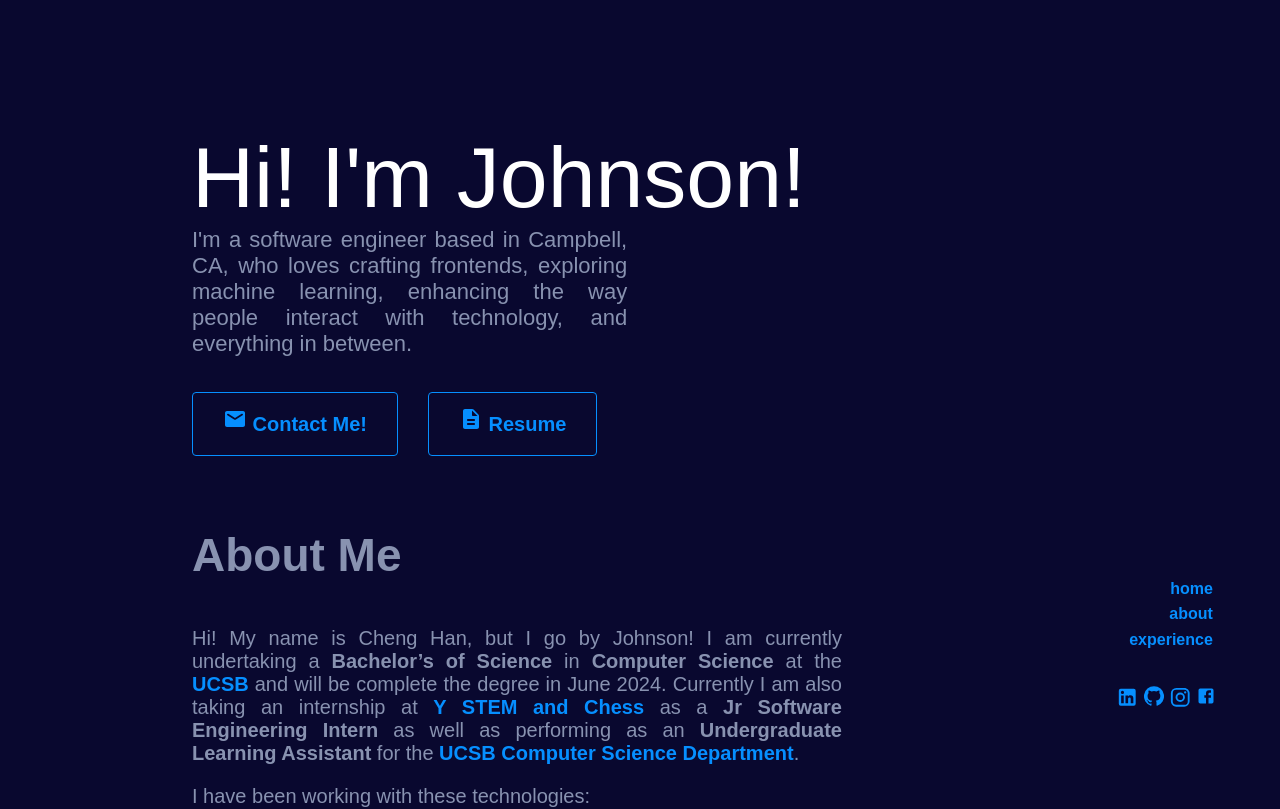
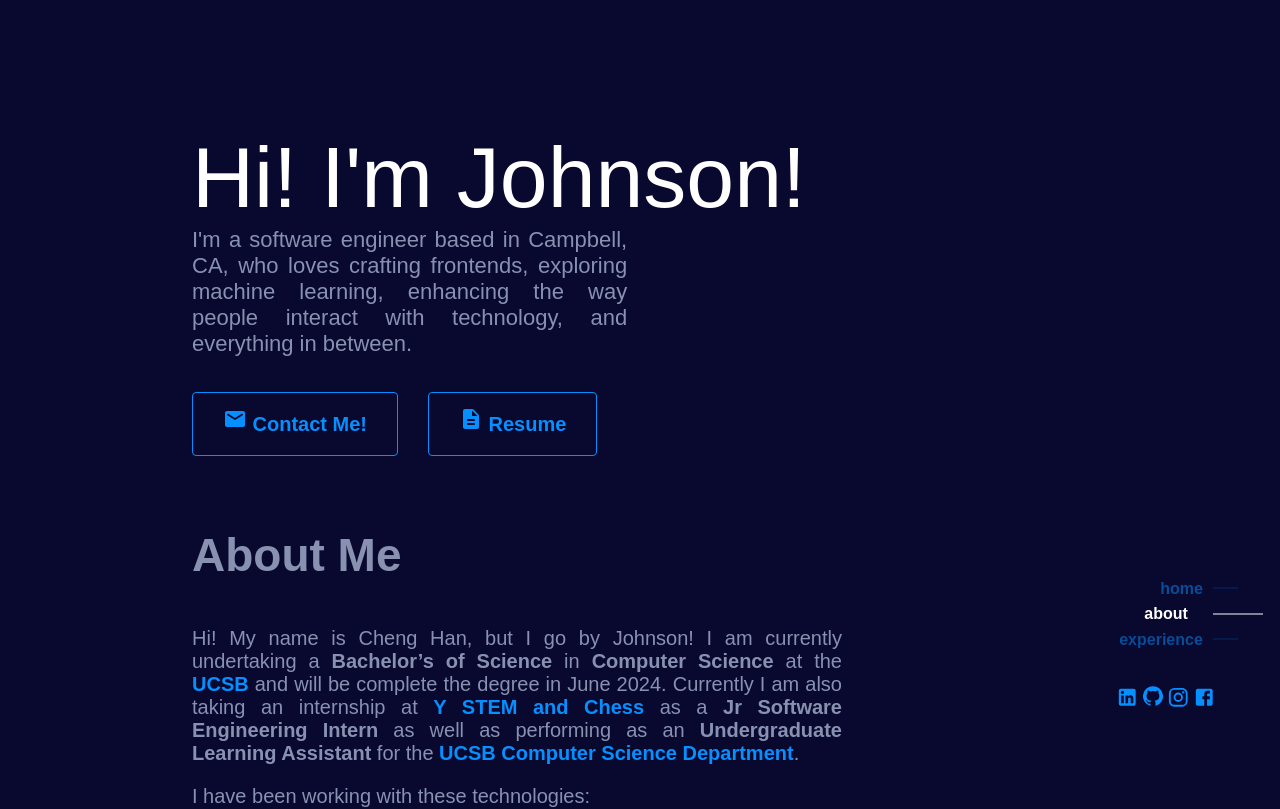
Before and after one commit to Johnsonchan105/johnsonchan105.github.io, a React (Create React App) app: page / in a window 1280 px wide. Shown: the top 809 px of the page. Built offline with nearby package versions, Linux system fonts and the light colour scheme.

Commit message:
finished sidebarnav until project

```diff
--- a/package.json
+++ b/package.json
@@ -16,6 +16,7 @@
     "@testing-library/user-event": "^13.5.0",
     "react": "^18.2.0",
     "react-dom": "^18.2.0",
+    "react-intersection-observer": "^9.5.2",
     "react-scripts": "5.0.1",
     "react-tilt": "^1.0.2",
     "react-transition-group": "^4.4.5",
--- a/src/components/SideBarNav.js
+++ b/src/components/SideBarNav.js
@@ -19,19 +19,81 @@ class SideBarNav extends React.Component {
         };
         this.handleSelect = this.handleSelect.bind(this);
       }
+      /*
+      getActiveSection = () => {
+        const sections = ["intro", "about", "experience", "project]; // Add more sections as needed
+        let activeSection = "intro";
+
+        for (let i = 0; i < sections.length; i++) {
+            const section = sections[i];
+            const element = this.sections[section];
+
+            if (element) {
+                const rect = element.getBoundingClientRect();
+
+                if (rect.top <= 0 && rect.bottom >= window.innerHeight) {
+                    activeSection = section;
+                }
+            }
+        }
+        return activeSection;
+      };
+      */
+      handleScroll = () => {
+        const activeSection = this.getActiveSection();
+        console.log("Active Section:", activeSection);
+        if (activeSection !== this.state.activeSection) {
+            this.setState({ activeSection });
+        }
+      };
+
+      componentDidMount() {
+        window.addEventListener("scroll", this.handleScroll);
+      };
+
+      componentWillUnmount() {
+        window.removeEventListener("scroll", this.handleScroll);
+      };
+
+      getActiveSection = () => {
+        const scrollY = window.scrollY;
+        const windowHeight = window.innerHeight;
+        const sectionPositions = {
+          intro: document.getElementById("intro").offsetTop,
+          about: document.getElementById("about").offsetTop,
+          experience: document.getElementById("experience").offsetTop,
+          // Add more sections as needed
+        };
+
+        let activeSection = "intro";
+        for (const section in sectionPositions) {
+          const sectionPosition = sectionPositions[section];
+          const sectionHeight = document.getElementById(section).offsetHeight;
+
+          if (
+            scrollY >= sectionPosition - windowHeight / 2 && // Adjusted this line
+            scrollY < sectionPosition + sectionHeight - windowHeight / 2 // Adjusted this line
+          ) {
+            activeSection = section;
+          }
+        }
+        return activeSection;
+      };
+
       handleSelect(eventKey) {
         this.setState({
           activeKey: eventKey
         });
-      }
+      };
       render () {
-        const { expanded } = this.state;
+        const { expanded, activeSection } = this.state;
 
         const links = [
-            <a href="#intro">home</a>,
-            <a href="#about">about</a>,
-            <a href="#experience">experience</a>,
-            //<a href="#projects">projects</a>
+            { id: "intro", text: "home" },
+            { id: "about", text: "about" },
+            { id: "experience", text: "experience" }/*,
+            { id: "projects", text: "projects" }
+            */
         ];
 
         return (
@@ -48,7 +110,12 @@ class SideBarNav extends React.Component {
                             <div className="sidebar-links">
                                 {links.map((link, i) => (
                                     <FadeInSection>
-                                        <div>{link}</div>
+                                        <a
+                                            href={`#${link.id}`}
+                                            className={activeSection === link.id ? "active-link" : ""}
+                                        >
+                                            {link.text}
+                                        </a>
                                     </FadeInSection>
                                 ))}
                             </div>
@@ -66,7 +133,7 @@ class SideBarNav extends React.Component {
                         <InstagramIcon style={{ fontSize: 22.5 }}></InstagramIcon>
                     </a>
                     <a href="https://www.facebook.com/johnsonchan105/">
-                        <FacebookIcon style={{ fontSize: 20 }}></FacebookIcon>
+                        <FacebookIcon style={{ fontSize: 22.5 }}></FacebookIcon>
                     </a>
                 </div>
             </div>
--- a/src/styles/About.css
+++ b/src/styles/About.css
@@ -1,10 +1,3 @@
-@font-face {
-    font-family: "NTR";
-    font-weight: 200;
-    font-display: fallback;
-    src: url();
-}
-
 #about {
     padding-left: 15%;
     padding-right: 25%;
--- a/src/styles/SideBarNav.css
+++ b/src/styles/SideBarNav.css
@@ -25,13 +25,37 @@
     font-weight: bold;
 }
 
-a {
+.sidebar-links a {
     text-decoration: none !important;
     color: var(--bright-blue) !important;
+    position:relative;
+    padding-right: 10px;
+    transition: all 0.5s;
+    opacity: 50%;
 }
 
-a:hover {
+.sidebar-links a::after {
+    content: "";
+    position: absolute;
+    top: 50%;
+    left: 100%;
+    width: 25px;
+    height: 1px;
+    background-color: var(--bright-blue);
+    transform: translateY(-50%);
+    transition: all 0.15s;
+    opacity: 50%;
+}
+
+.sidebar-links a:hover::after {
+    width: 50px;
+    opacity: 100%;
+    background-color: var(--white);
+}
+.sidebar-links a:hover {
     color: var(--white) !important;
+    padding-right: 25px;
+    opacity: 100%;
 }
 
 .sidebar-logos {
@@ -46,3 +70,16 @@ a:hover {
 .img {
     height: 18px;
 }
+
+.sidebar-links a.active-link {
+    color: white !important;
+    opacity: 100%;
+    transition: all 0.15s;
+    padding-right: 25px;
+}
+
+.sidebar-links a.active-link::after {
+    width: 50px;
+    opacity: 100%;
+    background-color: var(--white) !important;
+}
```
Also changed, not shown: 1 other file (tests, documents, lock files or other folders).
